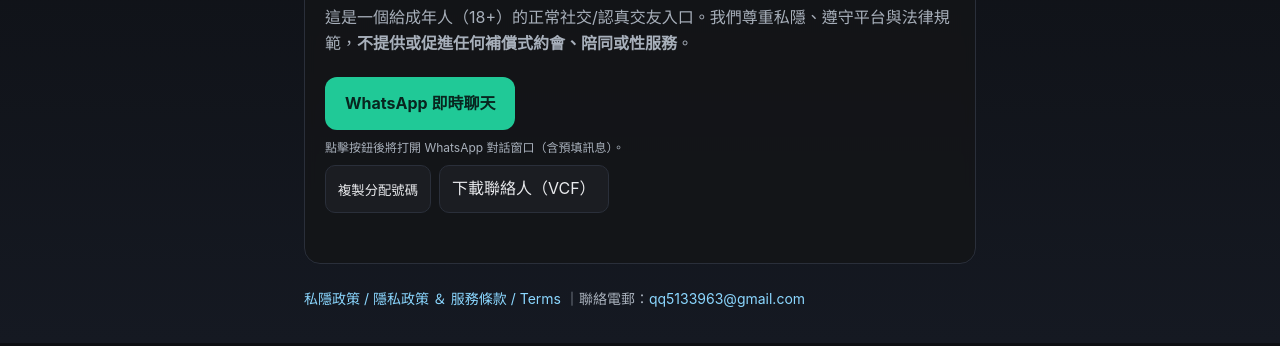
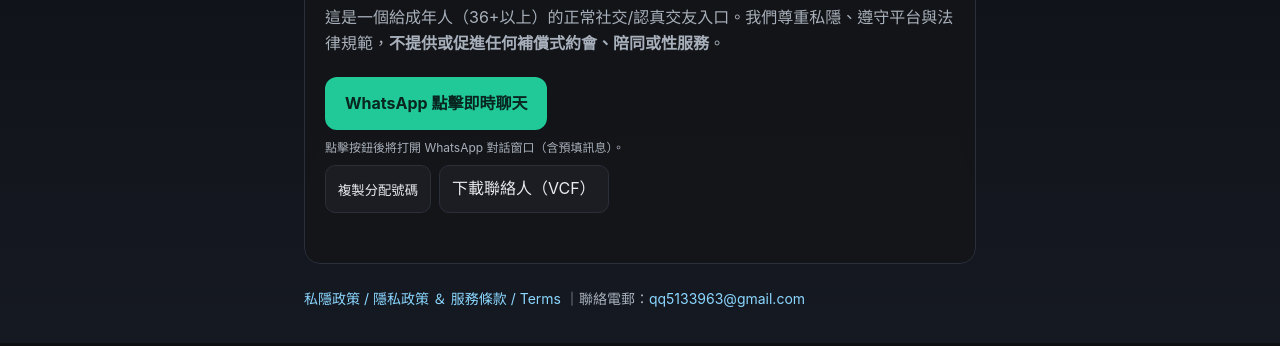
Before and after one commit to df43jj/ws-links, a plain HTML site: page index.html in a window 1280 px wide. Shown: the part 224-570 px from the top of the page. Drawn offline with Linux system fonts and the light colour scheme.

Commit message:
Update index.html

```diff
--- a/index.html
+++ b/index.html
@@ -33,10 +33,10 @@
 
     <div class="card">
       <h1>在香港認識同頻朋友（Adults 18+）</h1>
-      <p>這是一個給成年人（18+）的正常社交/認真交友入口。我們尊重私隱、遵守平台與法律規範，<strong>不提供或促進任何補償式約會、陪同或性服務</strong>。</p>
+      <p>這是一個給成年人（36+以上）的正常社交/認真交友入口。我們尊重私隱、遵守平台與法律規範，<strong>不提供或促進任何補償式約會、陪同或性服務</strong>。</p>
 
       <!-- 主 CTA -->
-      <a class="cta" id="waChat">WhatsApp 即時聊天</a>
+      <a class="cta" id="waChat">WhatsApp 點擊即時聊天</a>
       <p class="hint">點擊按鈕後將打開 WhatsApp 對話窗口（含預填訊息）。</p>
 
       <!-- 備選操作 -->
```
